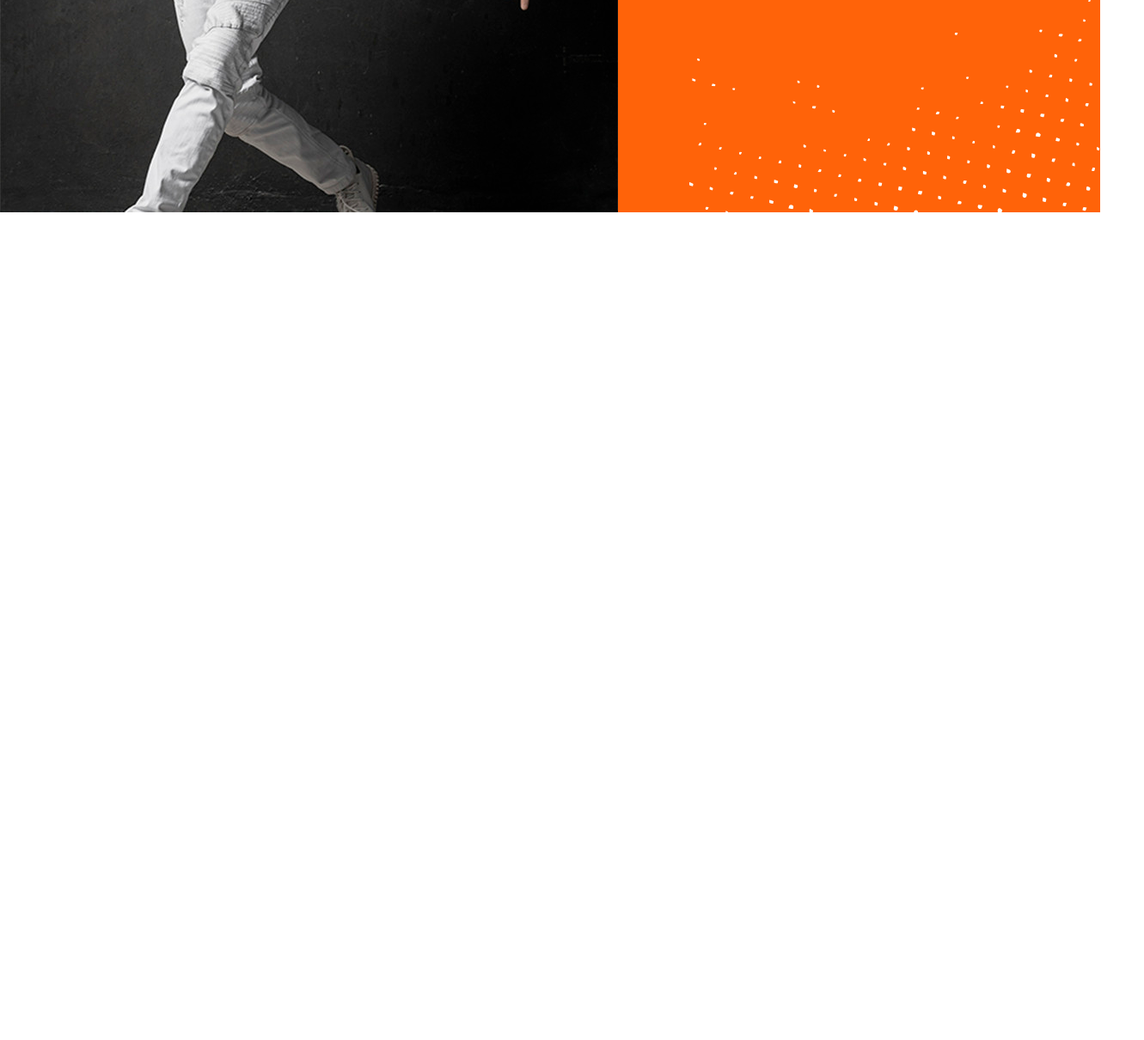
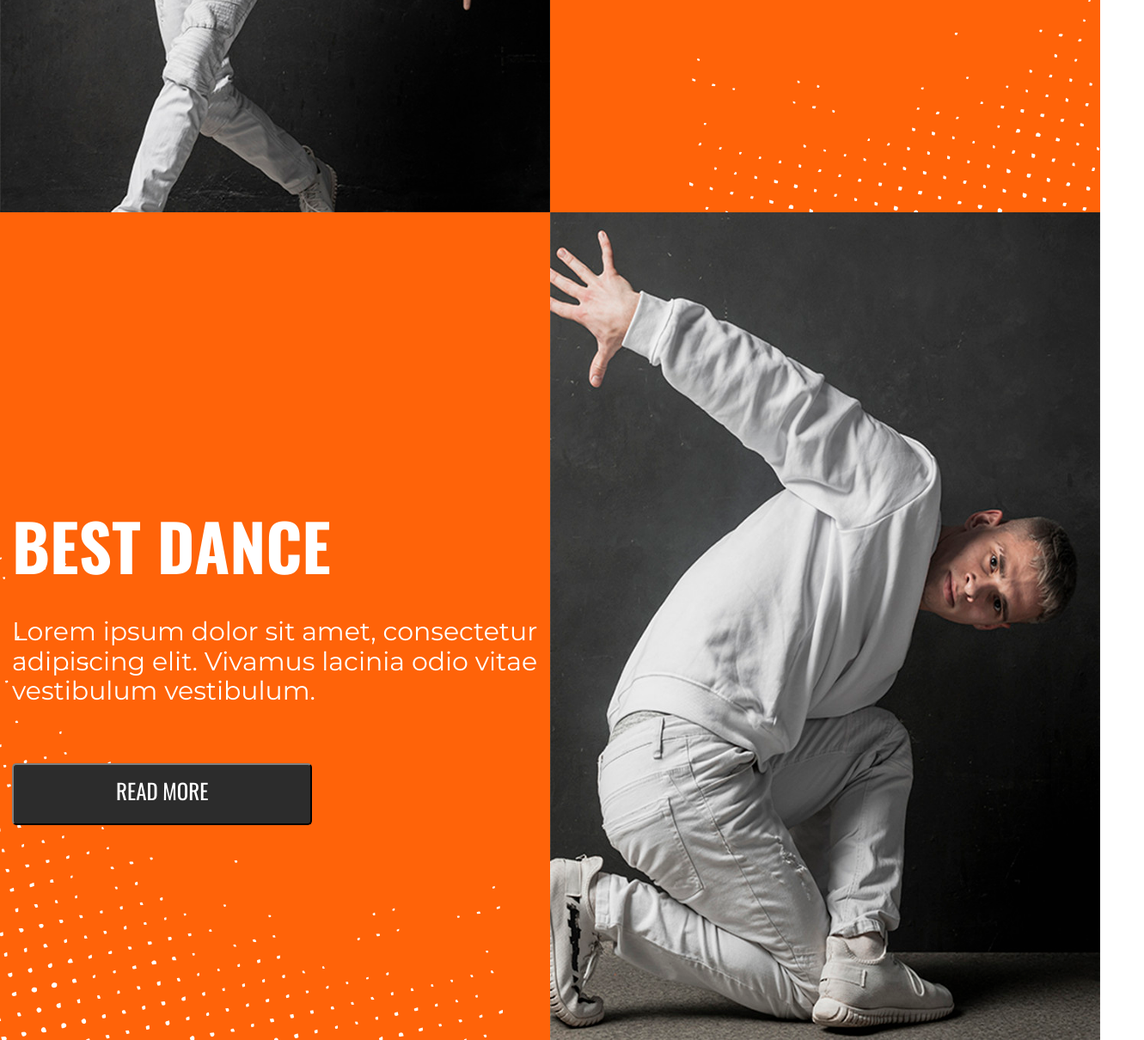
Before and after one commit to DonChronos/musicology, a plain HTML site: page index.html in a window 1280 px wide. Shown: the part 3437-4647 px from the top of the page at 86% size, 1331 px wide, since content can reach past the window. Before the commit the page ends 3684 px from the top, so only its background shows below. Drawn offline with Linux system fonts and the light colour scheme; files whose address does not match are found by name.

Commit message:
Best section done

```diff
--- a/css/style.css
+++ b/css/style.css
@@ -202,6 +202,15 @@ button {
     margin-top: 35px;
 }
 
+.flex {
+  display: flex;
+}
+
+.flex img {
+  width: 50%;
+  height: 963px;
+}
+
 .amazing {
   background-color: #ff6309;
   background-image: url('../img/dots_amazing.png');
@@ -209,9 +218,6 @@ button {
   background-position-y: 400px;
 }
 
-.amazing_flex {
-  display: flex;
-}
 
 .amazing_flex_item {
   margin: auto;
@@ -235,3 +241,34 @@ button {
   padding: 20px 119px;
   margin-top: 35px;
 }
+
+.best {
+  background-color: #ff6309;
+  background-image: url('../img/dots_best.png');
+  background-position-x: -200px;
+  background-position-y: 400px;
+}
+
+
+.best_flex_item {
+  margin: auto;
+}
+
+.best_flex_item p {
+  width: 612px;
+  text-indent: 0;
+  padding-left: 0;
+}
+
+.best_flex_item div {
+  padding-left: 0;
+  text-align: left;
+}
+
+.best_flex_item button {
+  font-size: 25px;
+  background-color: #2c2c2c;
+  border-color: #2c2c2c;
+  padding: 20px 119px;
+  margin-top: 35px;
+}
--- a/index.html
+++ b/index.html
@@ -82,7 +82,7 @@
     </div>
   </section>
   <section class="amazing section">
-    <div class="amazing_flex">
+    <div class="flex">
       <img src="img/dancer_amazing.jpg" alt="">
       <div class="amazing_flex_item">
         <div class="section_header">
@@ -93,5 +93,17 @@
       </div>
     </div>
   </section>
+  <section class="best section">
+    <div class="flex">
+      <div class="best_flex_item">
+        <div class="section_header">
+          BEST DANCE
+        </div>
+        <p class="section_subtxt">Lorem ipsum dolor sit amet, consectetur adipiscing elit. Vivamus lacinia odio vitae vestibulum vestibulum.</p>
+        <button type="button">READ MORE</button>
+      </div>
+      <img src="img/dancer_best.jpg" alt="">
+    </div>
+  </section>
 </body>
 </html>
```
Also changed, not shown: img/dancer_best.jpg (added), img/dots_best.png (added).
